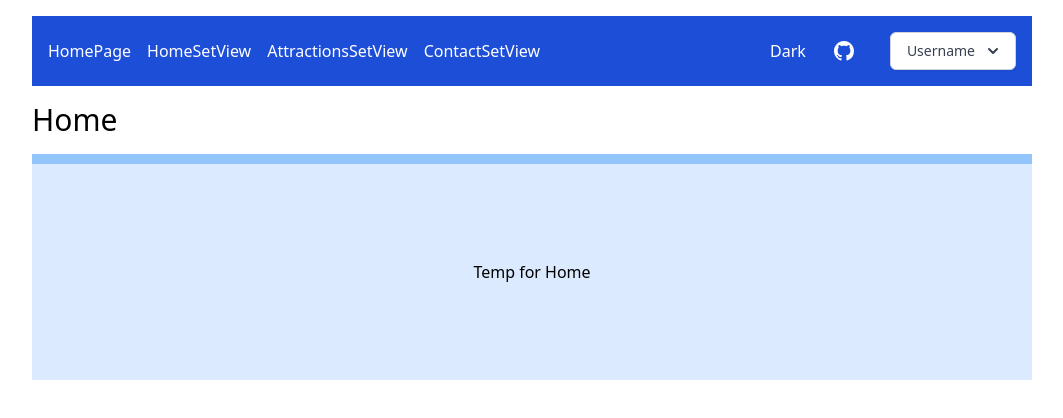
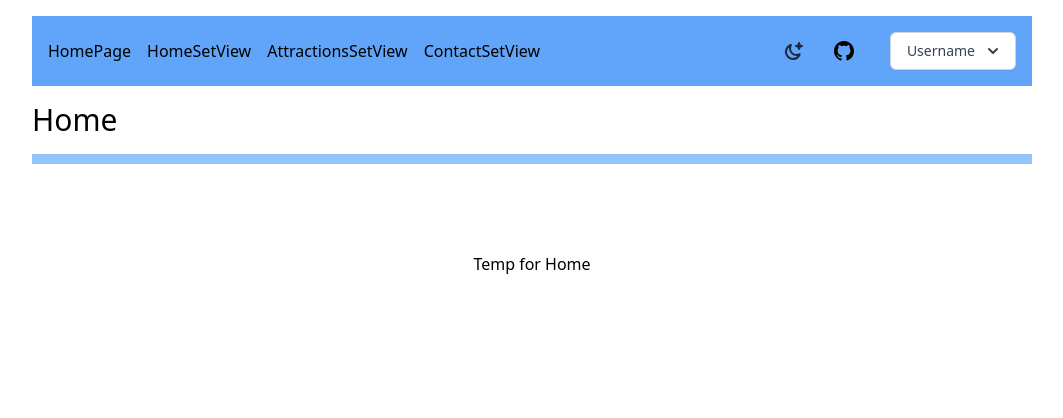
Before and after one commit to shachar700/TouRingo, a website: page src/index.html in a window 1280 px wide. Shown: the whole page, without its empty margins (108-1171 px from the left). Drawn offline with Linux system fonts and the light colour scheme.

Commit message:
light dark icons

```diff
--- a/src/index.html
+++ b/src/index.html
@@ -11,7 +11,7 @@
 <body class="dark:bg-gray-700 dark:text-white p-4">
     <div class="max-w-[1000px] w-full mx-auto relative">
         <div
-            class="bg-blue-700 dark:bg-blue-500 text-white p-4 flex justify-between"
+            class="bg-blue-400 dark:bg-blue-500 p-4 flex justify-between"
         >
             <button class="block sm:hidden" onclick="toggleMenu()">
                 <svg
@@ -68,10 +68,10 @@
             </div>
             <div class="justify-end gap-4 hidden sm:flex">
                 <button class="dark:hidden block" onclick="toggle()">
-                    Dark
+                    <svg viewBox="0 0 24 24" fill="none" stroke-width="2" stroke-linecap="round" stroke-linejoin="round" class="w-6 h-6"><path fill-rule="evenodd" clip-rule="evenodd" d="M17.715 15.15A6.5 6.5 0 0 1 9 6.035C6.106 6.922 4 9.645 4 12.867c0 3.94 3.153 7.136 7.042 7.136 3.101 0 5.734-2.032 6.673-4.853Z" class="fill-transparent"></path><path d="m17.715 15.15.95.316a1 1 0 0 0-1.445-1.185l.495.869ZM9 6.035l.846.534a1 1 0 0 0-1.14-1.49L9 6.035Zm8.221 8.246a5.47 5.47 0 0 1-2.72.718v2a7.47 7.47 0 0 0 3.71-.98l-.99-1.738Zm-2.72.718A5.5 5.5 0 0 1 9 9.5H7a7.5 7.5 0 0 0 7.5 7.5v-2ZM9 9.5c0-1.079.31-2.082.845-2.93L8.153 5.5A7.47 7.47 0 0 0 7 9.5h2Zm-4 3.368C5 10.089 6.815 7.75 9.292 6.99L8.706 5.08C5.397 6.094 3 9.201 3 12.867h2Zm6.042 6.136C7.718 19.003 5 16.268 5 12.867H3c0 4.48 3.588 8.136 8.042 8.136v-2Zm5.725-4.17c-.81 2.433-3.074 4.17-5.725 4.17v2c3.552 0 6.553-2.327 7.622-5.537l-1.897-.632Z" class="fill-slate-800 dark:fill-slate-800"></path><path fill-rule="evenodd" clip-rule="evenodd" d="M17 3a1 1 0 0 1 1 1 2 2 0 0 0 2 2 1 1 0 1 1 0 2 2 2 0 0 0-2 2 1 1 0 1 1-2 0 2 2 0 0 0-2-2 1 1 0 1 1 0-2 2 2 0 0 0 2-2 1 1 0 0 1 1-1Z" class="fill-slate-800 dark:fill-slate-800"></path></svg>
                 </button>
                 <button class="hidden dark:block" onclick="toggle()">
-                    Light
+                    <svg viewBox="0 0 24 24" fill="none" stroke-width="2" stroke-linecap="round" stroke-linejoin="round" class="w-6 h-6"><path d="M15 12a3 3 0 1 1-6 0 3 3 0 0 1 6 0Z" class="stroke-slate-100 dark:stroke-slate-100"></path><path d="M12 4v1M17.66 6.344l-.828.828M20.005 12.004h-1M17.66 17.664l-.828-.828M12 20.01V19M6.34 17.664l.835-.836M3.995 12.004h1.01M6 6l.835.836" class="stroke-slate-100 dark:stroke-slate-100"></path></svg>
                 </button>
                 <a href="https://github.com/ShlomiFridman/WebProject2025/tree/prototype" style="display: inline-flex; align-items: center; text-decoration: none; padding: 8px 12px; border-radius: 5px; font-size: 16px; font-family: Arial, sans-serif; transition: background-color 0.3s;">
                     <span class="sr-only">Repo</span>
@@ -142,7 +142,7 @@
             <h1 class="text-3xl border-b-[10px] border-blue-300 pb-4">
                 Home
             </h1>
-            <div id="temp_text_id" class="w-full bg-blue-100 p-2"></div>
+            <div id="temp_text_id" class="w-full"></div>
         </div>
     </div>
 </body>
```
Also changed, not shown: src/output.css.
